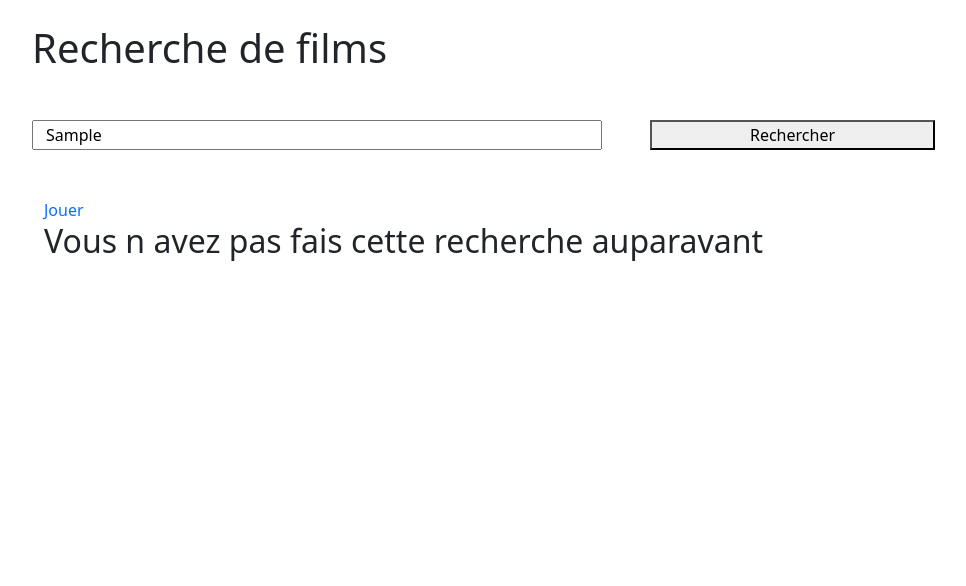
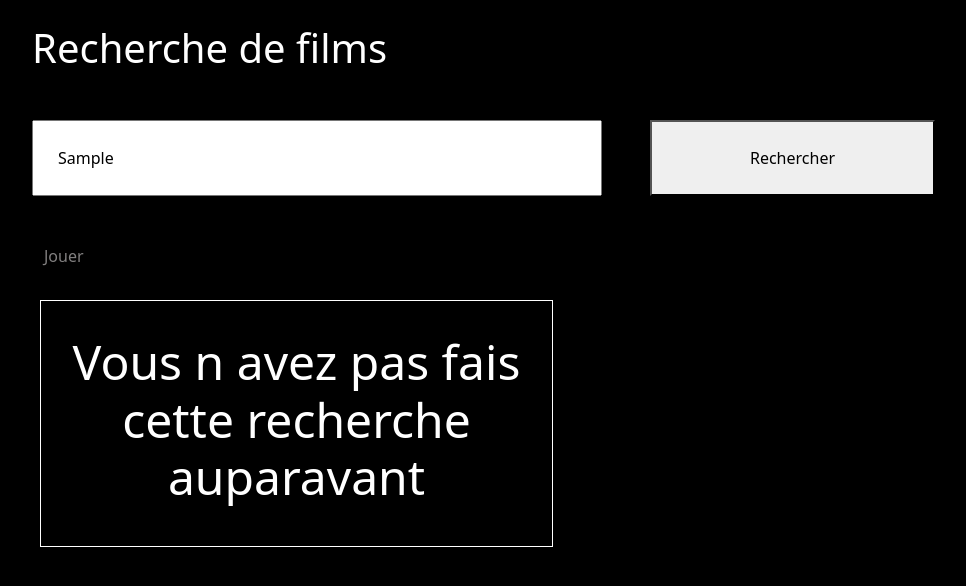
Before and after one commit to SarahOtmane/pwa, a plain HTML site: page offline/offline.html in a window 1280 px wide. Both pictures are taken after typing "Sample" into the empty fields and a click on the button "Rechercher". Shown: the whole page, without its empty margins (38-1004 px from the left). Drawn offline with nearby package versions, Linux system fonts and the light colour scheme; files that its build step writes are made by us from their sources; no server answers.

Commit message:
ajout du css a la page d acceuil

```diff
--- a/css/game.css
+++ b/css/game.css
@@ -1,6 +1,6 @@
 html, body {
-    background-color: #232020;
-    min-width: 500px;
+  background-color: #232020;
+  min-width: 500px;
 }
 
 header {
--- /dev/null
+++ b/css/index.css
@@ -0,0 +1,27 @@
+html, body {
+    background-color: #000000;
+}
+
+h1, h2, p{
+    color: white;
+}
+
+#results div{
+    border: 1px solid white;
+    margin: 2rem .5rem;
+    padding: 2rem 0;
+    width: 45%;
+    text-align: center;
+}
+
+#results div h2{
+   font-size: 3rem;
+}
+
+#results div p{
+    margin: 2rem;
+}
+
+a{
+    color: #817f7f;
+}
--- a/js/app.js
+++ b/js/app.js
@@ -79,10 +79,10 @@ function displayResults(results) {
             const { show } = result;
             const resultDiv = document.createElement('div');
             resultDiv.innerHTML = `
-                    <h2>${show.name}</h2>
-                    <img src="${show.image? show.image.medium : ''}" alt="${show.name}">
-                    <p'>${show.summary || 'Aucun synopsis disponible.'}</p>
-                    <a href="details.html?id=${show.id}">Voir les détails</a>
+                <h2>${show.name}</h2>
+                <img src="${show.image? show.image.medium : ''}" alt="${show.name}">
+                <p>${show.summary || 'Aucun synopsis disponible.'}</p>
+                <a href="details.html?id=${show.id}">Voir les détails</a>
             `;
             resultsDiv.appendChild(resultDiv);
         });
--- a/offline/offline.html
+++ b/offline/offline.html
@@ -7,13 +7,14 @@
 
     <link rel="manifest" href="manifest.json">
     <link href="https://cdn.jsdelivr.net/npm/bootstrap@5.3.3/dist/css/bootstrap.min.css" rel="stylesheet" integrity="sha384-QWTKZyjpPEjISv5WaRU9OFeRpok6YctnYmDr5pNlyT2bRjXh0JMhjY6hW+ALEwIH" crossorigin="anonymous">
+    <link rel="stylesheet" href="./css/index.css">
 </head>
 <body>
 
     <main class="container">
         <h1 class="row mt-4">Recherche de films</h1>
         <form id="searchForm" class="row mt-5 mb-5">
-            <input type="text" id="searchInput" placeholder="Nom du film" class="col-6">
+            <input type="text" id="searchInput" placeholder="Nom du film" class="col-6 p-4">
             <button type="submit" class="col-3 ms-5">Rechercher</button>
         </form>
         <a href="game.html" class="text-decoration-none">Jouer</a>
```
Also changed, not shown: index.html (+2 -1 lines).
